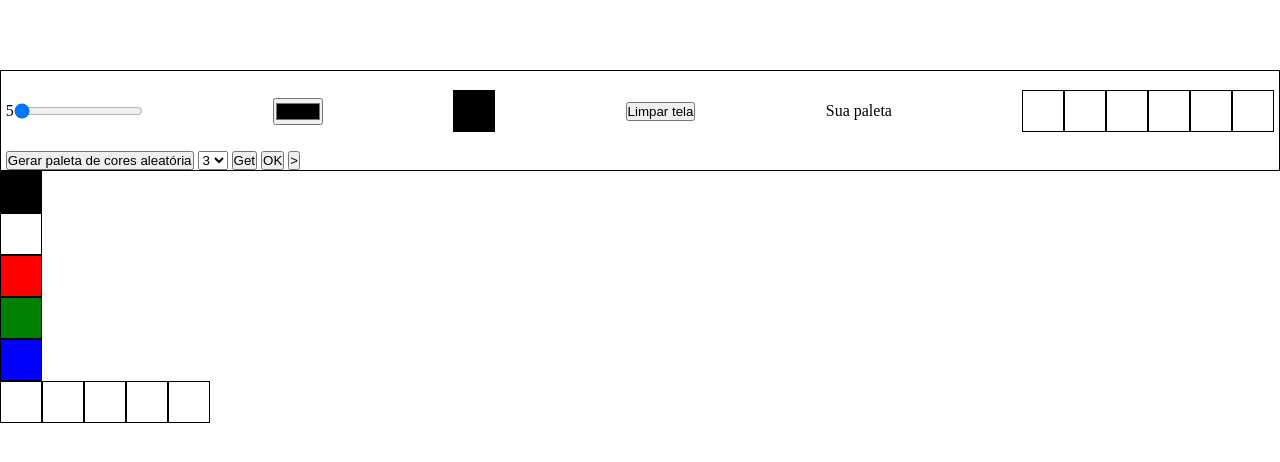
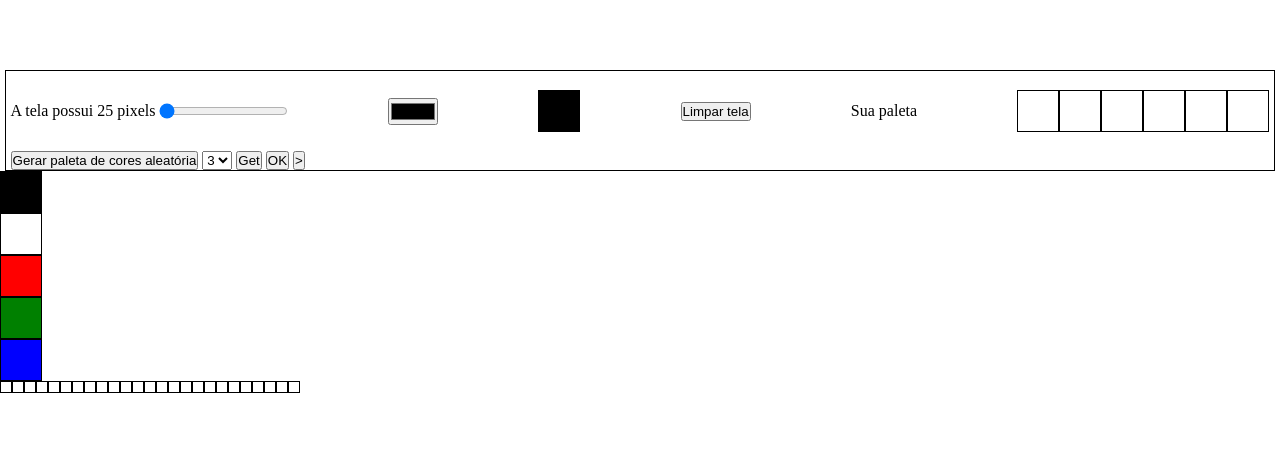
Before and after one commit to EletroCP/Pixel-Palette, a website: page index.html in a window 1280 px wide. Drawn offline with Linux system fonts and the light colour scheme.

Commit message:
feat: Adicionada nova linha para informar quantos pixels possui o board. Feat: estilização do controle da paleta adicidionada

```diff
--- a/index.html
+++ b/index.html
@@ -13,8 +13,9 @@
 	<section id="UI-container">
 		<div id="UI">
 			<div id="palette-control">
-				<p id="input-size-value" value="5">5</p>
-				<input type="range" id="input-size" min="5" max="50" step="1" for="input-size-value" aria-label="Arraste a barra para aumentar o board" value="5">
+				<p id="input-size-info">A tela possui 25 pixels</p>
+				<p id="input-size-value">5</p>
+				<input type="range" id="input-size" min="5" max="10" step="1" for="input-size-value" aria-label="Arraste a barra para aumentar o board" value="5">
 			</div>
 				<input type="color" id="input-color" aria-label="Insira a cor desejado.">
 				<div class="sample"></div>
--- a/script.js
+++ b/script.js
@@ -10,6 +10,7 @@ const board = document.getElementById('board');
 const palette = document.getElementById('palette');
 const standardSamples = document.getElementById('standard-samples');
 const randoPaletteContainer = document.getElementById('randon-palette-container');
+const inputSizeInfo = document.getElementById('input-size-info');
 
 let color = 'black';
 
@@ -24,7 +25,9 @@ const paint = ({ target }) => {
 const generateBoard = () => {
   clearBoard();
   const number = parseInt(inputSizeValue.innerText);
-  for(let index = 0; index < number ; index +=1) {
+  const size = number * number
+  inputSizeInfo.innerHTML = `A tela possui ${size} pixels`
+  for(let index = 0; index < size ; index +=1) {
     const element = document.createElement('div');
     element.className = 'pixel';
     element.addEventListener('click', paint);
@@ -54,7 +57,7 @@ const generateColorPaletteDefault = () => {
 }
 
 const changeInputSizeValue = () => {
-  const newValue = inputSize.value;
+  const newValue = Number(inputSize.value);
   inputSizeValue.innerText = newValue;
   generateBoard();
 }
@@ -65,8 +68,8 @@ const changeSampleBackgroundColor = () => {
 }
 
 const resetBoard = () => {
-  inputSize.value = 5;
-  inputSizeValue.innerText = 5;
+  inputSize.value = 05;
+  inputSizeValue.innerText = 05;
   generateBoard();
 }
 const getColor = () => {
@@ -97,7 +100,7 @@ generatePalette.addEventListener('click', generateRandoPaletter)
 sample.addEventListener('click', getColor)
 clear.addEventListener('click', resetBoard);
 inputSize.addEventListener('input', changeInputSizeValue);
-inputColor.addEventListener('change', changeSampleBackgroundColor, getColor);
+inputColor.addEventListener('input', changeSampleBackgroundColor, getColor);
 window.onload = () => {
   changeSampleBackgroundColor();
   generateBoard();
--- a/style.css
+++ b/style.css
@@ -6,8 +6,9 @@
 #UI-container {
   max-width: 100%;
   border: black solid 1px;
+  margin: 0 .3rem;
+  margin-top: 70px;
   padding: 0 .3rem;
-  margin-top: 70px;
 }
 
 #UI {
@@ -27,7 +28,14 @@
 }
 
 #palette-control {
+  height: auto;
+  display: flex;
+  flex-wrap: wrap;
+  gap: .2rem
+}
 
+#input-size-value{
+  display: none;
 }
 
 .sample {
@@ -37,13 +45,14 @@
 }
 
 .pixel {
-  width: 40px;
-  height: 40px;
+  width: 10px;
+  height: 10px;
   border: solid black 1px;
 }
 
 #board {
   display: flex;
-  width: 50%;
+  max-width: 80%;
+  max-height: auto;
   flex-wrap: wrap;
 }
```
